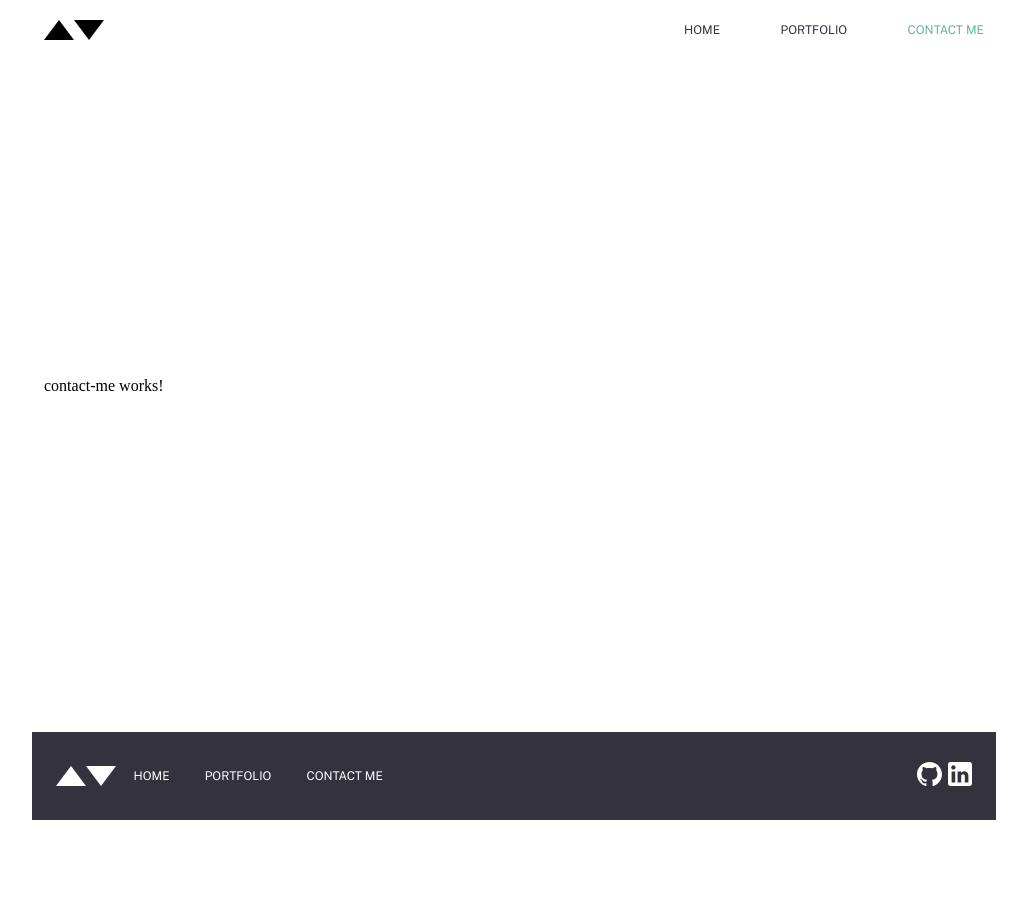
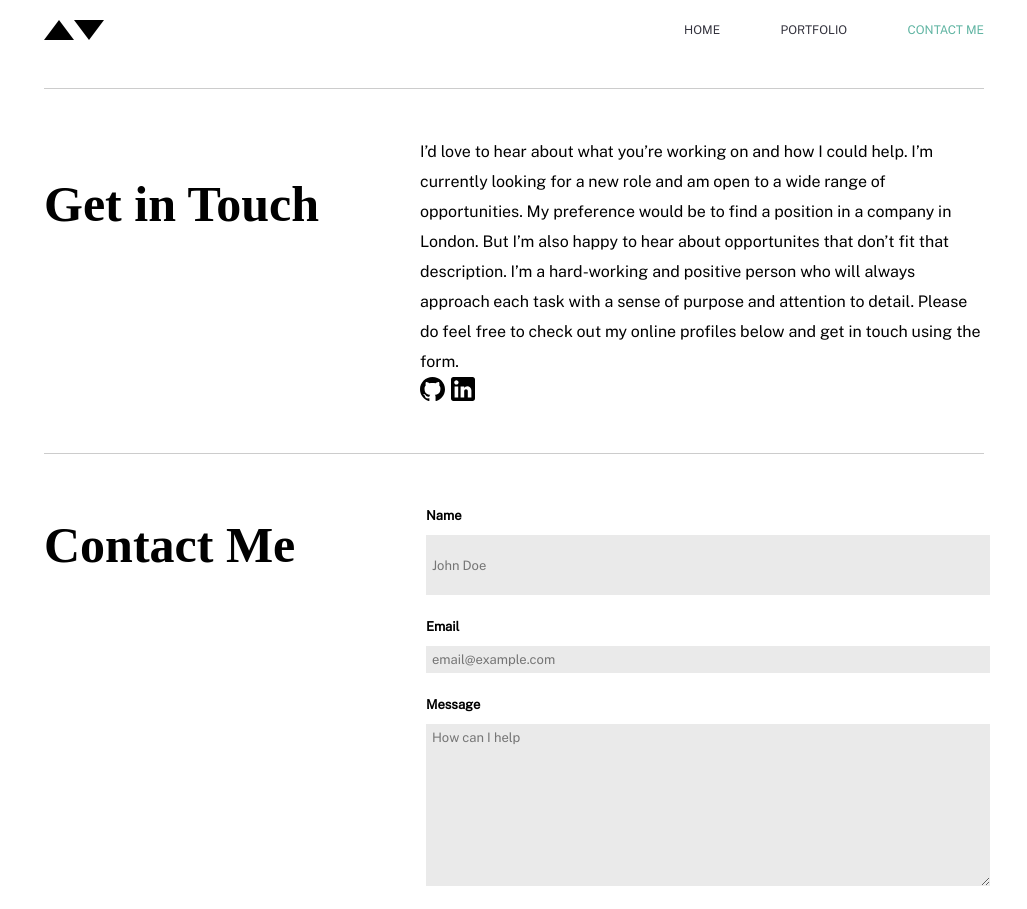
Before and after one commit to kemar-stpatrick876/portfolio, an Angular app: page /contact in a window 1280 px wide. Shown: the top 909 px of the page, without its empty margins (126-1153 px from the left). Before the commit the page ends 832 px from the top, so only its background shows below. Built offline with nearby package versions, Linux system fonts and the light colour scheme; a web font is replaced by a local one.

Commit message:
contact form first pass

```diff
--- a/src/app/app.module.ts
+++ b/src/app/app.module.ts
@@ -9,6 +9,7 @@ import { ProjectsModule } from './projects/projects.module';
 import { PageNotFoundComponent } from './page-not-found/page-not-found.component';
 import { LayoutModule } from '@angular/cdk/layout';
 import { HttpClientModule } from '@angular/common/http';
+import { ContactModule } from './contact/contact.module';
 
 @NgModule({
   declarations: [AppComponent, PageNotFoundComponent],
@@ -18,8 +19,9 @@ import { HttpClientModule } from '@angular/common/http';
     SharedModule,
     HomeModule,
     ProjectsModule,
+    ContactModule,
     LayoutModule,
-    HttpClientModule
+    HttpClientModule,
   ],
   providers: [],
   bootstrap: [AppComponent],
--- a/src/app/contact/contact-me/contact-me.component.html
+++ b/src/app/contact/contact-me/contact-me.component.html
@@ -1 +1,136 @@
-<p>contact-me works!</p>
+<div class="contact-me">
+  <section class="contact-me__s1">
+    <h1>Get in Touch</h1>
+
+    <div class="section-content">
+      <span class="body-1">
+        I’d love to hear about what you’re working on and how I could help. I’m
+        currently looking for a new role and am open to a wide range of
+        opportunities. My preference would be to find a position in a company in
+        London. But I’m also happy to hear about opportunites that don’t fit
+        that description. I’m a hard-working and positive person who will always
+        approach each task with a sense of purpose and attention to detail.
+        Please do feel free to check out my online profiles below and get in
+        touch using the form.
+      </span>
+      <div class="social">
+        <a href="" class="social__icon">
+          <svg xmlns="http://www.w3.org/2000/svg" width="25" height="24">
+            <path
+              fill="#000000"
+              d="M12.5 0C5.594 0 0 5.51 0 12.305c0 5.437 3.581 10.048 8.547 11.674.625.116.854-.265.854-.592 0-.292-.01-1.066-.016-2.092-3.477.742-4.21-1.65-4.21-1.65-.569-1.42-1.39-1.8-1.39-1.8-1.133-.764.087-.748.087-.748 1.255.086 1.914 1.268 1.914 1.268 1.115 1.881 2.927 1.338 3.641 1.024.113-.797.434-1.338.792-1.646-2.776-.308-5.694-1.366-5.694-6.08 0-1.343.484-2.44 1.286-3.302-.14-.31-.562-1.562.11-3.256 0 0 1.047-.33 3.437 1.261 1-.273 2.063-.409 3.125-.415 1.063.006 2.125.142 3.125.415 2.375-1.591 3.422-1.261 3.422-1.261.672 1.694.25 2.945.125 3.256.797.861 1.281 1.959 1.281 3.302 0 4.727-2.921 5.767-5.703 6.07.438.369.844 1.123.844 2.276 0 1.647-.016 2.97-.016 3.37 0 .322.22.707.86.584 5-1.615 8.579-6.23 8.579-11.658C25 5.509 19.403 0 12.5 0z"
+            />
+          </svg>
+        </a>
+        <a href="" class="social__icon">
+          <svg xmlns="http://www.w3.org/2000/svg" width="24" height="24">
+            <path
+              fill="#000000"
+              d="M21.6 0H2.4C1.08 0 0 1.08 0 2.4v19.2C0 22.92 1.08 24 2.4 24h19.2c1.32 0 2.4-1.08 2.4-2.4V2.4C24 1.08 22.92 0 21.6 0zM7.2 20.4H3.6V9.6h3.6v10.8zM5.4 7.56c-1.2 0-2.16-.96-2.16-2.16 0-1.2.96-2.16 2.16-2.16 1.2 0 2.16.96 2.16 2.16 0 1.2-.96 2.16-2.16 2.16zm15 12.84h-3.6v-6.36c0-.96-.84-1.8-1.8-1.8-.96 0-1.8.84-1.8 1.8v6.36H9.6V9.6h3.6v1.44c.6-.96 1.92-1.68 3-1.68 2.28 0 4.2 1.92 4.2 4.2v6.84z"
+            />
+          </svg>
+        </a>
+      </div>
+    </div>
+  </section>
+
+  <section class="contact-me__s2">
+    <h1>Contact Me</h1>
+    <div class="section-content">
+      <form novalidate [formGroup]="contactForm" (submit)="sendMessage()">
+        <div
+          class="form-field"
+          [ngClass]="{
+            'form-field--error':
+              contactForm.controls.name.hasError('required') &&
+              contactForm.controls.name.touched
+          }"
+        >
+          <label for="name" class="form-field__label">Name</label>
+          <input
+            type="text"
+            class="form-field__input"
+            id="name"
+            placeholder="John Doe"
+            formControlName="name"
+          />
+          <span
+            class="form-field__error-msg"
+            *ngIf="
+              contactForm.controls.name.hasError('required') &&
+              contactForm.controls.name.touched
+            "
+            >This field is required.</span
+          >
+        </div>
+        <div
+          class="form-field"
+          [ngClass]="{
+            'form-field--error':
+              (contactForm.controls.email.hasError('required') ||
+                contactForm.controls.email.hasError('email')) &&
+              contactForm.controls.email.touched
+          }"
+        >
+          <label for="email" class="form-field__label">Email</label>
+          <input
+            type="email"
+            class="form-field__input"
+            id="email"
+            placeholder="email@example.com"
+            formControlName="email"
+          />
+          <span
+            class="form-field__error-msg"
+            *ngIf="
+              contactForm.controls.email.hasError('required') &&
+              contactForm.controls.email.touched
+            "
+            >This field is required.</span
+          >
+          <span
+            class="form-field__error-msg"
+            *ngIf="
+              contactForm.controls.email.hasError('email') &&
+              contactForm.controls.email.touched
+            "
+            >Please use a valid email address.</span
+          >
+        </div>
+        <div
+          class="form-field"
+          [ngClass]="{
+            'form-field--error':
+              contactForm.controls.message.hasError('required') &&
+              contactForm.controls.message.touched
+          }"
+        >
+          <label for="message" class="form-field__label">Message</label>
+          <textarea
+            class="form-field__input"
+            name="message"
+            id="message"
+            cols="30"
+            rows="10"
+            placeholder="How can I help"
+            formControlName="message"
+          ></textarea>
+          <span
+            class="form-field__error-msg"
+            *ngIf="
+              contactForm.controls.message.hasError('required') &&
+              contactForm.controls.message.touched
+            "
+            >This field is required.</span
+          >
+        </div>
+        <portfolio-button
+          [label]="'Send Message'"
+          [type]="'primary'"
+          [disabled]="contactForm?.invalid"
+          (onclick)="sendMessage()"
+        ></portfolio-button>
+      </form>
+    </div>
+  </section>
+</div>
--- a/src/app/contact/contact-me/contact-me.component.scss
+++ b/src/app/contact/contact-me/contact-me.component.scss
@@ -0,0 +1,69 @@
+@import "../../../styles/colors.scss";
+@import "../../../styles/typography.scss";
+@import "../../../styles/respond-to.scss";
+.contact-me {
+  margin: 48px 0;
+  section {
+    display: flex;
+    flex-direction: column;
+    margin: 24px 0;
+    @include respond-desktop() {
+      flex-direction: row;
+      justify-content: space-between;
+
+      .section-content {
+        flex-basis: 60%;
+      }
+    }
+    &.contact-me__s1 {
+      border-top: 1px solid #ccc;
+      border-bottom: 1px solid #ccc;
+      padding: 48px 0;
+      .social {
+        display: flex;
+        .social__icon {
+          &:first-of-type {
+            margin-right: 6px;
+          }
+        }
+      }
+    }
+    &.contact-me__s2 {
+      form {
+        padding: 6px;
+        .form-field {
+          display: flex;
+          flex-direction: column;
+          margin: 24px 0;
+          &__label {
+            font-family: $font-family-sans;
+            font-size: 13px;
+            font-weight: bold;
+            margin-bottom: 12px;
+          }
+          &__input {
+            width: 100%;
+            border-radius: 0;
+            border: none;
+            background-color: $secondary_light_grey_text_field;
+            padding: 6px;
+            font-size: 13px;
+            font-family: $font-family-sans;
+          }
+
+          input[type="text"] {
+            height: 48px;
+          }
+          &--error {
+            .form-field__input {
+              border: 1px solid $secondary_bright_red;
+            }
+          }
+          &__error-msg {
+            color: $secondary_bright_red;
+          }
+        }
+      }
+    }
+  }
+}
--- a/src/app/contact/contact-me/contact-me.component.ts
+++ b/src/app/contact/contact-me/contact-me.component.ts
@@ -1,15 +1,31 @@
 import { Component, OnInit } from '@angular/core';
+import { FormGroup, FormControl, Validators } from '@angular/forms';
+
+export interface IContact {
+  name: string;
+  email: string;
+  message: string;
+}
 
 @Component({
   selector: 'portfolio-contact-me',
   templateUrl: './contact-me.component.html',
-  styleUrls: ['./contact-me.component.scss']
+  styleUrls: ['./contact-me.component.scss'],
 })
 export class ContactMeComponent implements OnInit {
+  contactForm!: FormGroup;
 
-  constructor() { }
+  constructor() {}
 
   ngOnInit(): void {
+    this.contactForm = new FormGroup({
+      name: new FormControl('', [Validators.required]),
+      email: new FormControl('', [Validators.required, Validators.email]),
+      message: new FormControl('', [Validators.required]),
+    });
   }
 
+  sendMessage(): void {
+    const { value } = this.contactForm;
+  }
 }
--- a/src/app/contact/contact.module.ts
+++ b/src/app/contact/contact.module.ts
@@ -1,10 +1,11 @@
 import { NgModule } from '@angular/core';
 import { CommonModule } from '@angular/common';
 import { ContactMeComponent } from './contact-me/contact-me.component';
-
+import { FormsModule, ReactiveFormsModule } from '@angular/forms';
+import { SharedModule } from '../shared/shared.module';
 @NgModule({
   declarations: [ContactMeComponent],
   exports: [ContactMeComponent],
-  imports: [CommonModule],
+  imports: [CommonModule, FormsModule, ReactiveFormsModule, SharedModule],
 })
 export class ContactModule {}
--- a/src/app/home/home.module.ts
+++ b/src/app/home/home.module.ts
@@ -1,12 +1,10 @@
 import { NgModule } from '@angular/core';
 import { CommonModule } from '@angular/common';
 import { HomeComponent } from './home/home.component';
-import {LayoutModule} from '@angular/cdk/layout';
 import { SharedModule } from '../shared/shared.module';
 @NgModule({
   declarations: [HomeComponent],
   exports: [HomeComponent],
-  imports: [CommonModule, LayoutModule, SharedModule],
+  imports: [CommonModule, SharedModule],
 })
-
 export class HomeModule {}
--- a/src/app/home/home/home.component.html
+++ b/src/app/home/home/home.component.html
@@ -12,6 +12,7 @@
       <h2>Hey, I’m Kemar Bell and I love building beautiful websites</h2>
       <portfolio-button
         [label]="'About Me'"
+        [type]="'primary-icon'"
         (onclick)="scrollToAboutMe(aboutMe)"
       ></portfolio-button>
     </div>
--- a/src/app/shared/button/button.component.html
+++ b/src/app/shared/button/button.component.html
@@ -1,7 +1,7 @@
 
   <label class="portfolio-button" [class]="'portfolio-button--'+ type"
   [ngClass]="{'portfolio-button--disabled': disabled}">
-    <span class="box-left" *ngIf="type === 'primary'">
+    <span class="box-left" *ngIf="type === 'primary-icon'">
       <img src="assets/icons/down-arrows.svg" alt="down arrows">
     </span>
     <input type="button" [value]="label" [disabled]="disabled" (click)="onclick.emit($event)">
--- a/src/app/shared/button/button.component.scss
+++ b/src/app/shared/button/button.component.scss
@@ -17,7 +17,7 @@
     outline: none;
     cursor: pointer;
   }
-  &--primary {
+  &--primary, &--primary-icon {
     background-color: $primary_dark_blue;
     color: $white;
     display: flex;
@@ -40,6 +40,11 @@
       opacity: .8;
     }
   }
+  &--primary {
+    input {
+      flex-basis: 100%;
+    }
+  }
   &--secondary {
     background-color: $white;
     color: $primary_dark_blue;
--- a/src/app/shared/button/button.component.ts
+++ b/src/app/shared/button/button.component.ts
@@ -7,8 +7,8 @@ import { Component, OnInit, Input, Output, EventEmitter } from '@angular/core';
 })
 export class ButtonComponent implements OnInit {
   @Input() label = '';
-  @Input() type: 'primary' | 'secondary' = 'primary';
-  @Input() disabled = false;
+  @Input() type: 'primary' | 'primary-icon' | 'secondary' = 'primary';
+  @Input() disabled: boolean | undefined = false;
   @Output() onclick: EventEmitter<any> = new EventEmitter();
 
   constructor() { }
```
Also changed, not shown: src/styles/form.scss (added).
